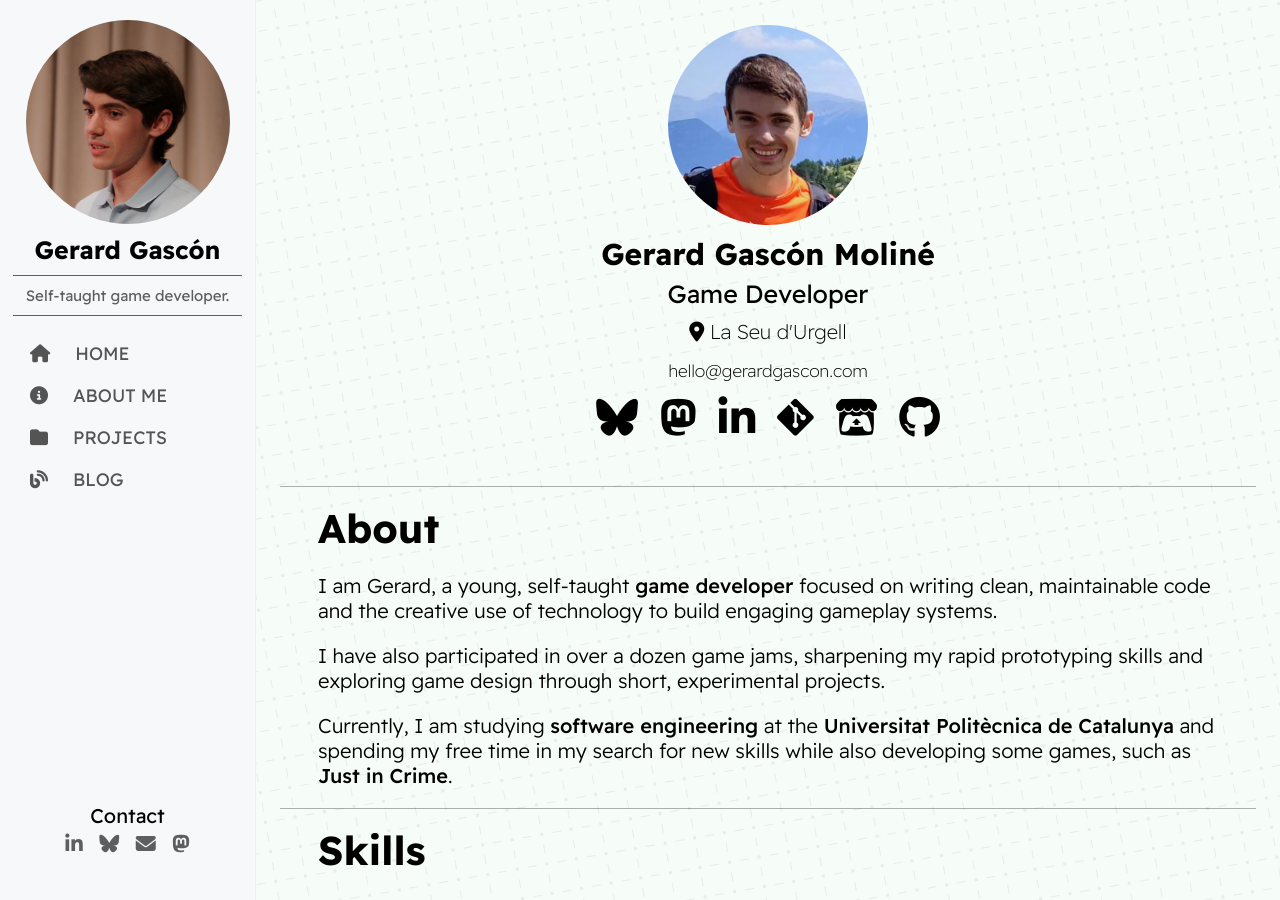
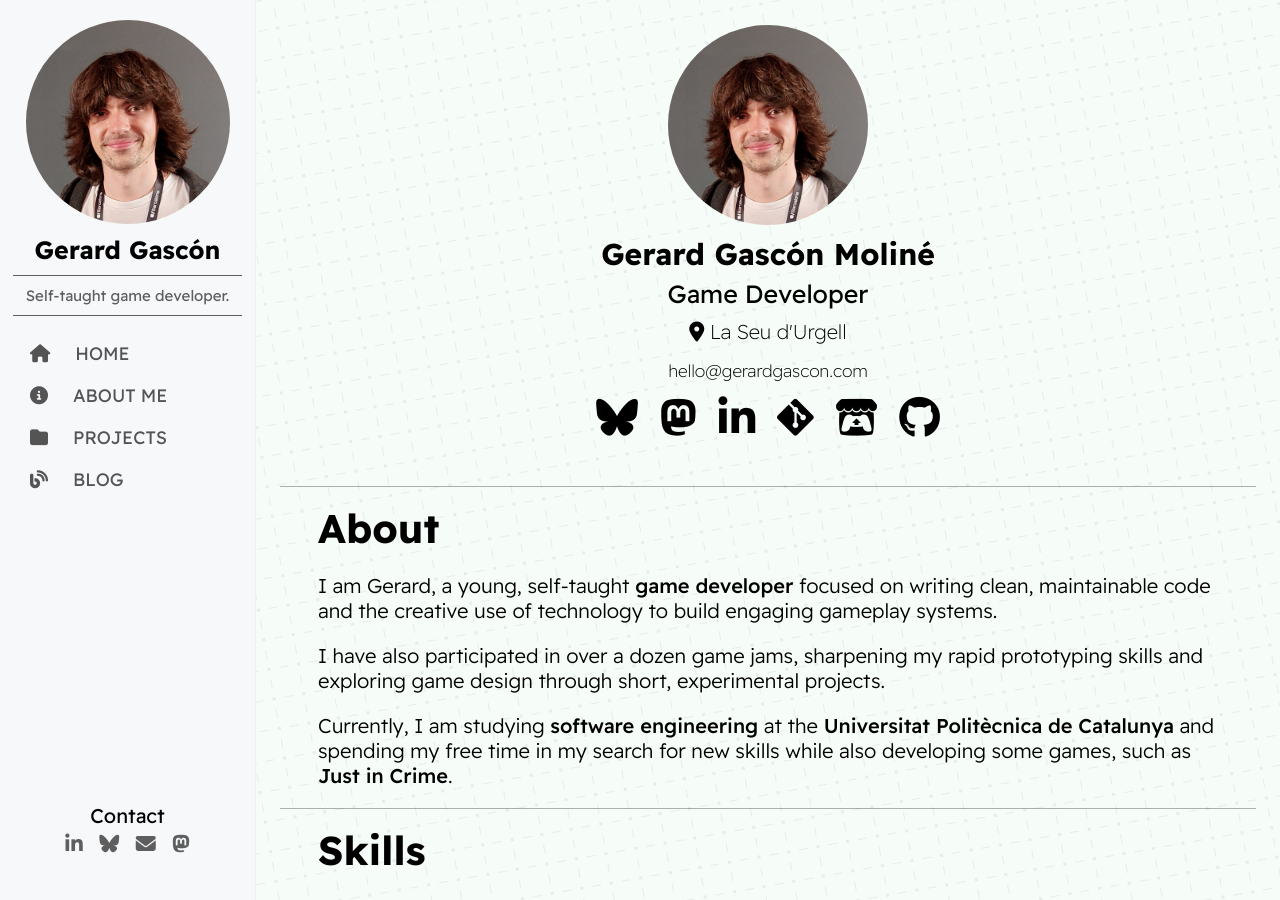
Before and after one commit to GerardGascon/gerardgascon.github.io, a Jekyll site: the page built from about-me.html, in a window 1280 px wide and 900 px high. Built offline with Jekyll 4.4.1, drawn with Linux system fonts in a browser that asks for light colours; nearby versions of some CDN libraries.

Commit message:
feat: new profile icon

```diff
--- a/_includes/head.html
+++ b/_includes/head.html
@@ -31,10 +31,7 @@
 <link rel="stylesheet" href="{{ "/assets/css/global.css" | relative_url }}" />
 <link rel="stylesheet" href="{{ "/assets/css/navbar.css" | relative_url }}" />
 
-<link rel="icon" href="/images/icons/favicon.ico">
-<link rel="icon" type="image/png" sizes="16x16" href="/images/icons/favicon-16x16.png">
-<link rel="icon" type="image/png" sizes="32x32" href="/images/icons/favicon-32x32.png">
-<link rel="apple-touch-icon" href="/images/icons/apple-touch-icon.png">
+<link rel="icon" href="/images/icons/profile.ico">
 
 <script
     src="https://kit.fontawesome.com/28575038bf.js"
--- a/_includes/project_head.html
+++ b/_includes/project_head.html
@@ -27,10 +27,7 @@
 <link rel="stylesheet" href="{{ "/assets/css/global.css" | relative_url }}" />
 <link rel="stylesheet" href="{{ "/assets/css/navbar.css" | relative_url }}" />
 
-<link rel="icon" href="/images/icons/favicon.ico">
-<link rel="icon" type="image/png" sizes="16x16" href="/images/icons/favicon-16x16.png">
-<link rel="icon" type="image/png" sizes="32x32" href="/images/icons/favicon-32x32.png">
-<link rel="apple-touch-icon" href="/images/icons/apple-touch-icon.png">
+<link rel="icon" href="/images/icons/profile.ico">
 
 <script
     src="https://kit.fontawesome.com/28575038bf.js"
--- a/about-me.html
+++ b/about-me.html
@@ -18,7 +18,7 @@ description: "I'm Gerard Gascón, a young self-taught Game Developer focused mai
 	<div class="main">
 		<div class="content">
 			<div class="about-header">
-				<img src="{{ "images/profile_about.png" | relative_url }}" />
+				<img src="{{ "images/profile.png" | relative_url }}" />
 				<h2>Gerard Gascón Moliné</h2>
 				<h3>Game Developer</h3>
 				<h4><i class="fa-solid fa-location-dot"></i> La Seu d'Urgell</h4>
```
Also changed, not shown: images/icons/apple-touch-icon.png (deleted), images/icons/favicon-16x16.png (deleted), images/icons/favicon-32x32.png (deleted), images/icons/favicon.ico (deleted), images/icons/profile.ico (added), images/profile.png, images/profile_about.png (deleted).
